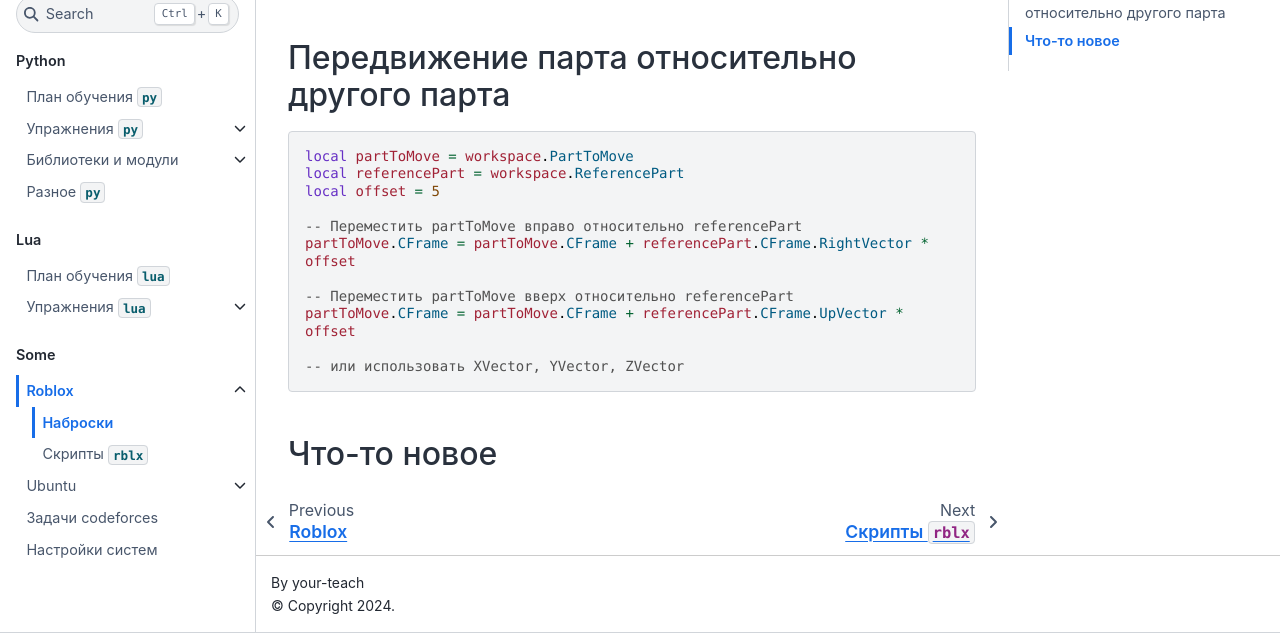
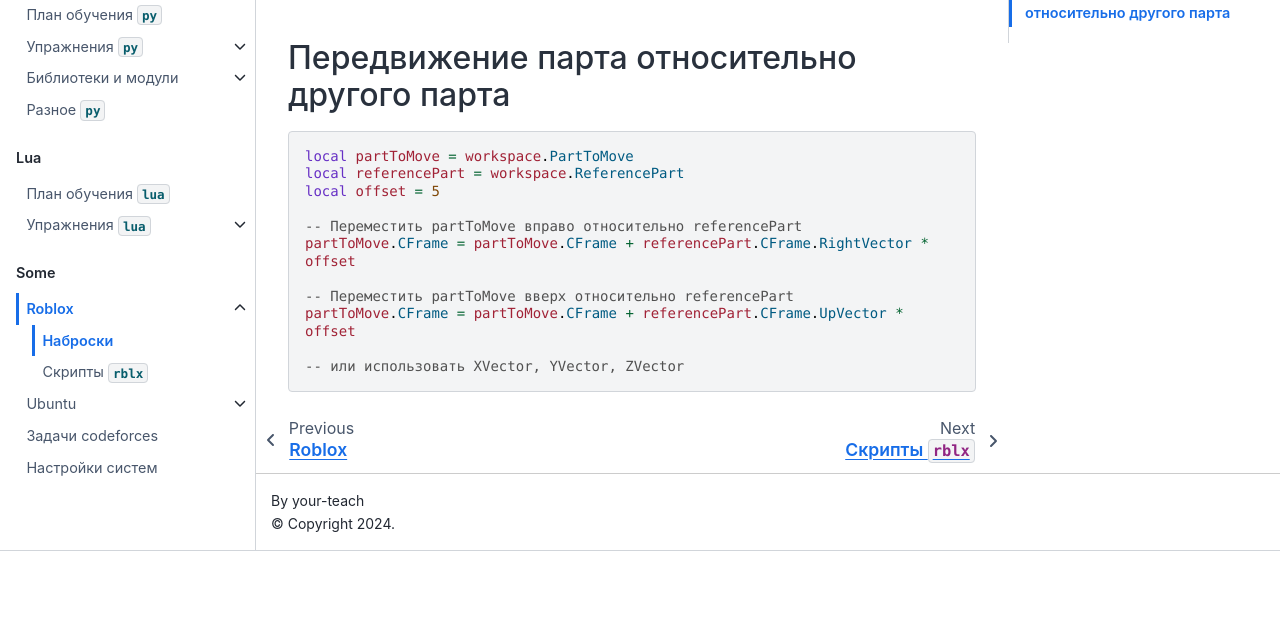
Before and after one commit to your-teach/faithpages, a Jupyter Book: the page built from Some/Roblox/notes.md, in a window 1280 px wide and 900 px high, scrolled down 3564 px, cut to the strip 267-900 px from the top of the window. Built offline with Jupyter Book 1.0.4 settings and Sphinx 7.4.7 and the Sphinx Book theme 1.1.4, drawn with Linux system fonts in a browser that asks for light colours; pages that are not in the unit, such as notebooks, are missing from menus; after the commit the page ends 4382 px from its top, so only the background shows below that.

Commit message:
test commit 2

````diff
--- a/Some/Roblox/notes.md
+++ b/Some/Roblox/notes.md
@@ -163,5 +163,3 @@ partToMove.CFrame = partToMove.CFrame + referencePart.CFrame.UpVector * offset
 
 -- или использовать XVector, YVector, ZVector
 ```
-
-## Что-то новое
````
